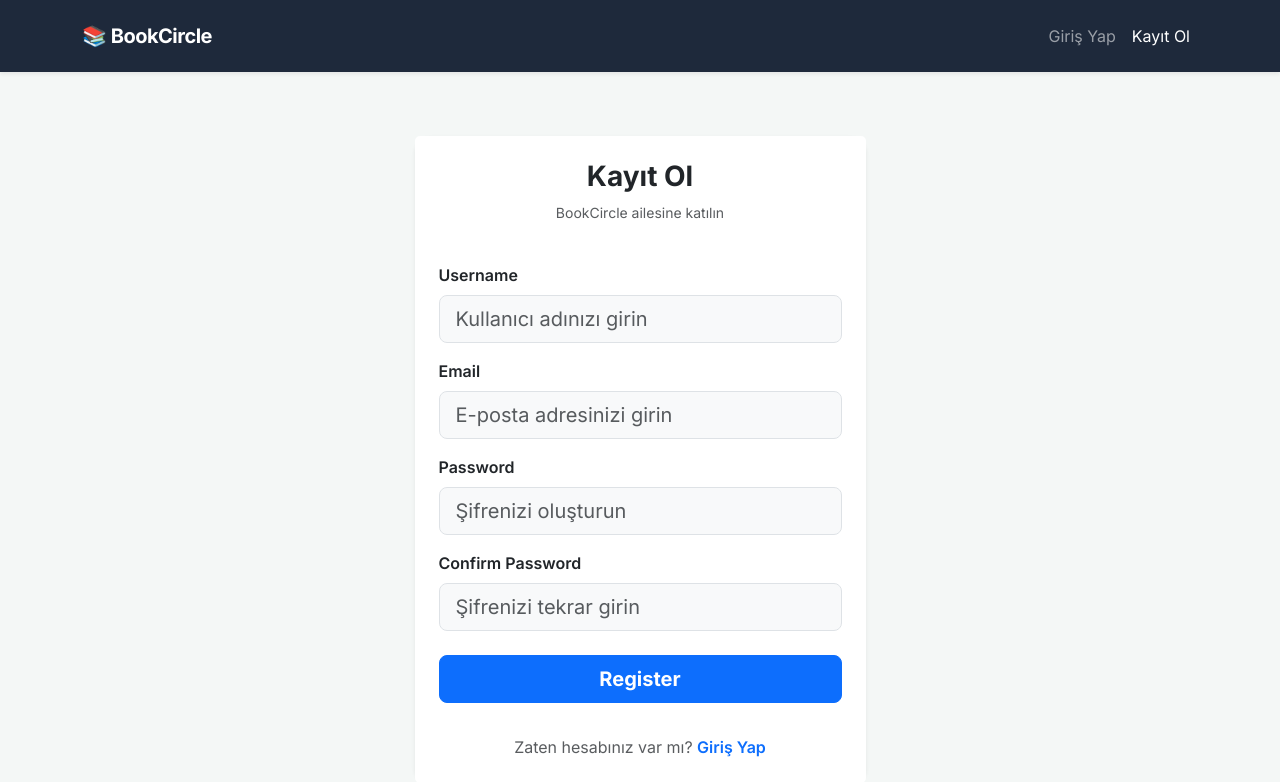
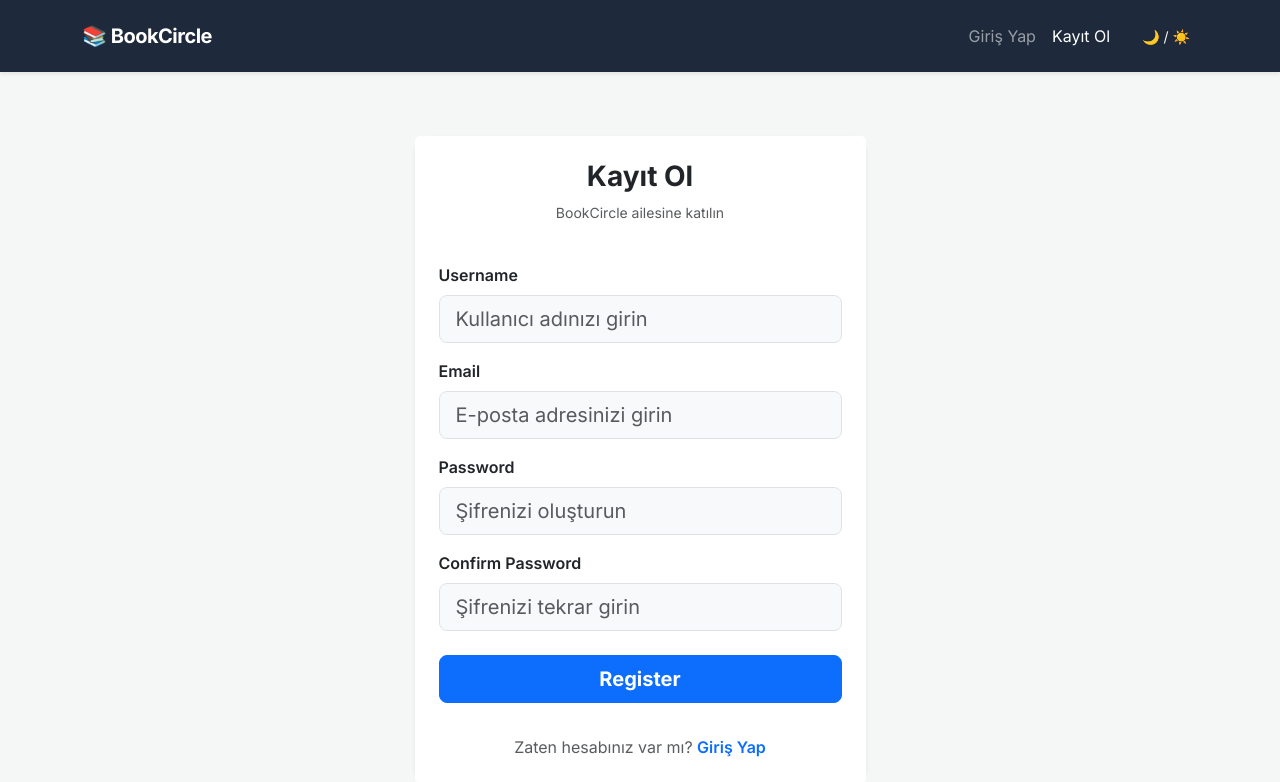
Before and after one commit to haletemizel/bookcircle, a Flask app: page /auth/register in a window 1280 px wide. Shown: the top 782 px of the page. Run offline with Flask 3, Linux system fonts and the light colour scheme.

Commit message:
Kullanıcı tercihini hatırlayan Karanlık Mod eklendi ve okuma görünürlüğü düzeltildi

```diff
--- a/app/static/css/style.css
+++ b/app/static/css/style.css
@@ -33,3 +33,9 @@ body {
     transform: translateY(-2px);
     box-shadow: 0 4px 8px rgba(0,0,0,0.15);
 }
+
+/* Dark Mode Background Fix */
+[data-bs-theme="dark"] body {
+    background-color: #212529 !important;
+    color: #f8f9fa !important;
+}
--- a/app/templates/base.html
+++ b/app/templates/base.html
@@ -47,6 +47,9 @@
                             <a class="nav-link {% if request.endpoint == 'auth.register' %}active{% endif %}" href="{{ url_for('auth.register') }}">Kayıt Ol</a>
                         </li>
                     {% endif %}
+                    <li class="nav-item ms-lg-3 d-flex align-items-center mt-2 mt-lg-0">
+                        <button id="themeToggleBtn" class="btn btn-outline-light btn-sm rounded-pill border-0" title="Karanlık/Aydınlık Mod">🌙 / ☀️</button>
+                    </li>
                 </ul>
             </div>
         </div>
@@ -76,5 +79,27 @@
 
     <!-- Bootstrap 5 JS Bundle with Popper -->
     <script src="https://cdn.jsdelivr.net/npm/bootstrap@5.3.2/dist/js/bootstrap.bundle.min.js" integrity="sha384-C6RzsynM9kWDrMNeT87bh95OGNyZPhcTNXj1NW7RuBCsyN/o0jlpcV8Qyq46cDfL" crossorigin="anonymous"></script>
+
+    <script>
+        const themeToggleBtn = document.getElementById('themeToggleBtn');
+        const htmlElement = document.documentElement;
+
+        // Sayfa yüklendiğinde localStorage'dan temayı kontrol et
+        const savedTheme = localStorage.getItem('theme');
+        if (savedTheme) {
+            htmlElement.setAttribute('data-bs-theme', savedTheme);
+        }
+
+        // Butona tıklandığında temayı değiştir ve kaydet
+        themeToggleBtn.addEventListener('click', function() {
+            if (htmlElement.getAttribute('data-bs-theme') === 'dark') {
+                htmlElement.setAttribute('data-bs-theme', 'light');
+                localStorage.setItem('theme', 'light');
+            } else {
+                htmlElement.setAttribute('data-bs-theme', 'dark');
+                localStorage.setItem('theme', 'dark');
+            }
+        });
+    </script>
 </body>
 </html>
```
Also changed, not shown: docs/ai-gunlugu.md (+4 -0 lines).
